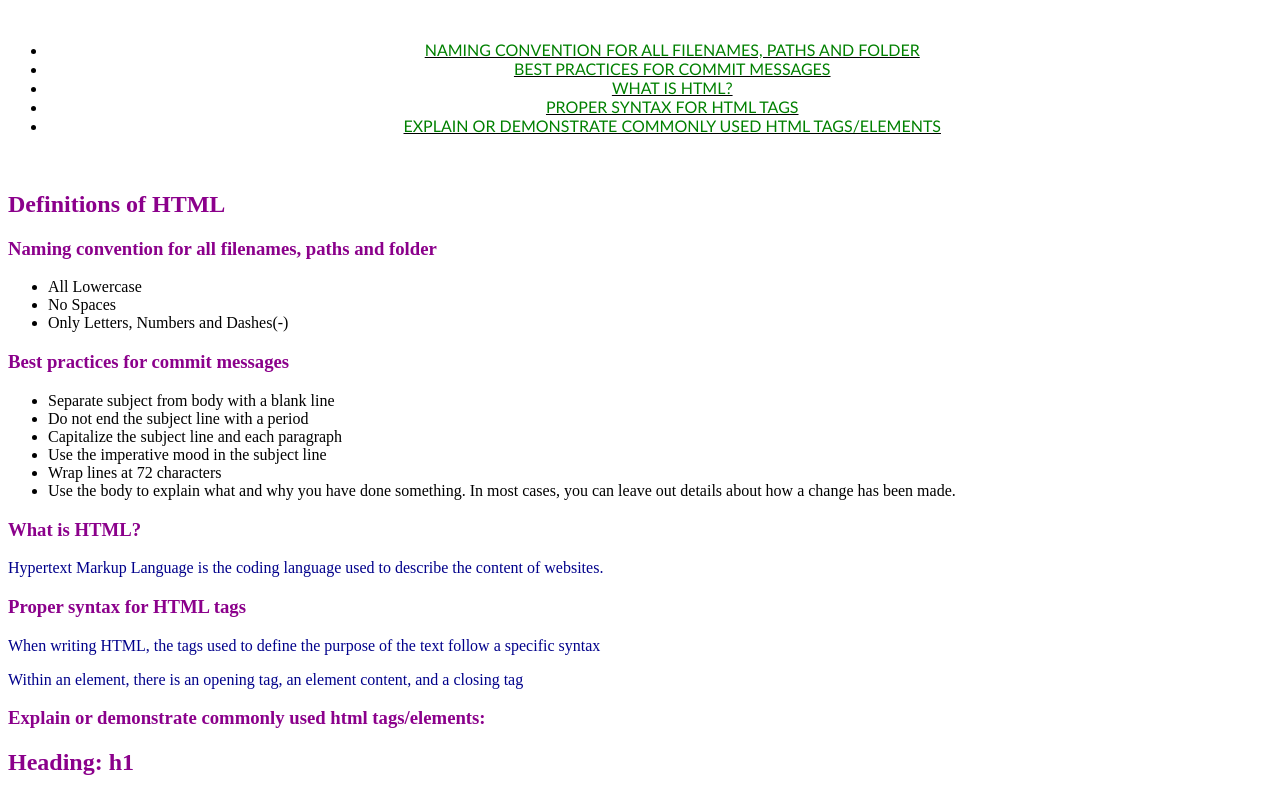
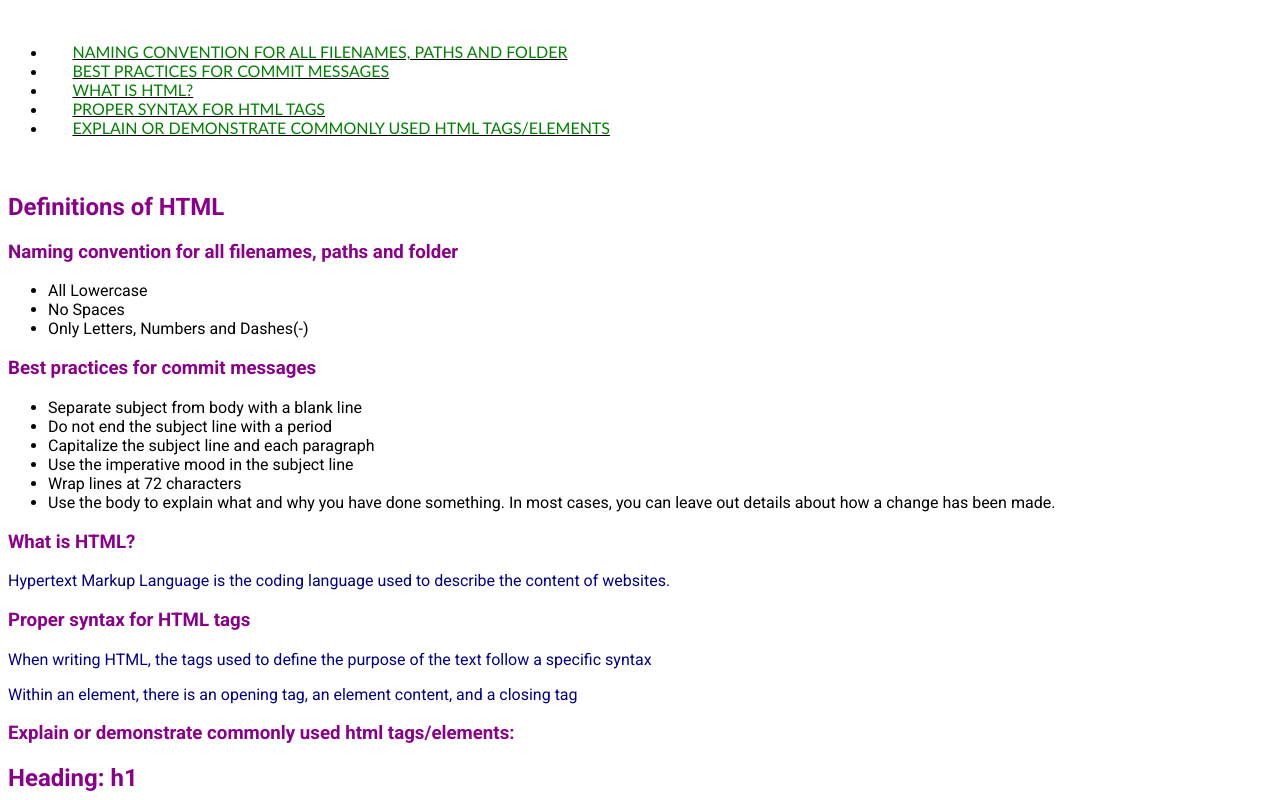
Before and after one commit to emilyrest/reference-website, a plain HTML site: page index.html in a window 1280 px wide. Shown: the part 110-910 px from the top of the page. Drawn offline with Linux system fonts and the light colour scheme.

Commit message:
Update style.css

```diff
--- a/css/style.css
+++ b/css/style.css
@@ -1,5 +1,5 @@
 body {
-    font-family: 'Times New Roman', Times, serif;
+    font-family: Roboto;
     font-size: medium;
 }
 
@@ -20,7 +20,7 @@ header {
     text-shadow: 5% yellow;
     text-transform: uppercase;
     display: inline;
-    text-align: center;
+    text-align: left;
     list-style-type: none;
 }
 
```
